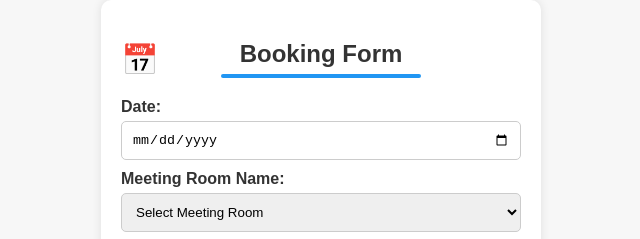
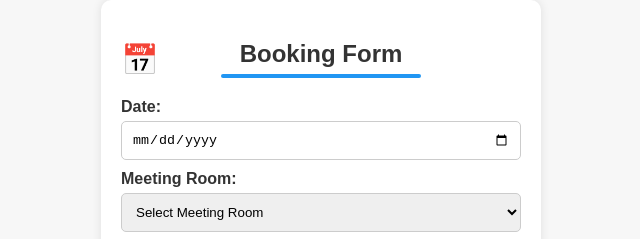
Before and after one commit to NickLP-RMT/BookingAYB, a plain HTML site: page index.html in a window 1280 px wide. Shown: the top 239 px of the page, 319-959 px from the left. Drawn offline with Linux system fonts and the light colour scheme.

Commit message:
Update index.html

```diff
--- a/index.html
+++ b/index.html
@@ -228,7 +228,7 @@
       <label for="date">Date:</label>
       <input type="date" id="date" name="date" required>
 
-      <label for="translatorName">Meeting Room Name:</label>
+      <label for="translatorName">Meeting Room:</label>
       <select id="translatorName" name="translatorName" required>
         <option value="" disabled selected>Select Meeting Room</option>
         <option value="MeetingRoom1">MeetingRoom1</option>
```
